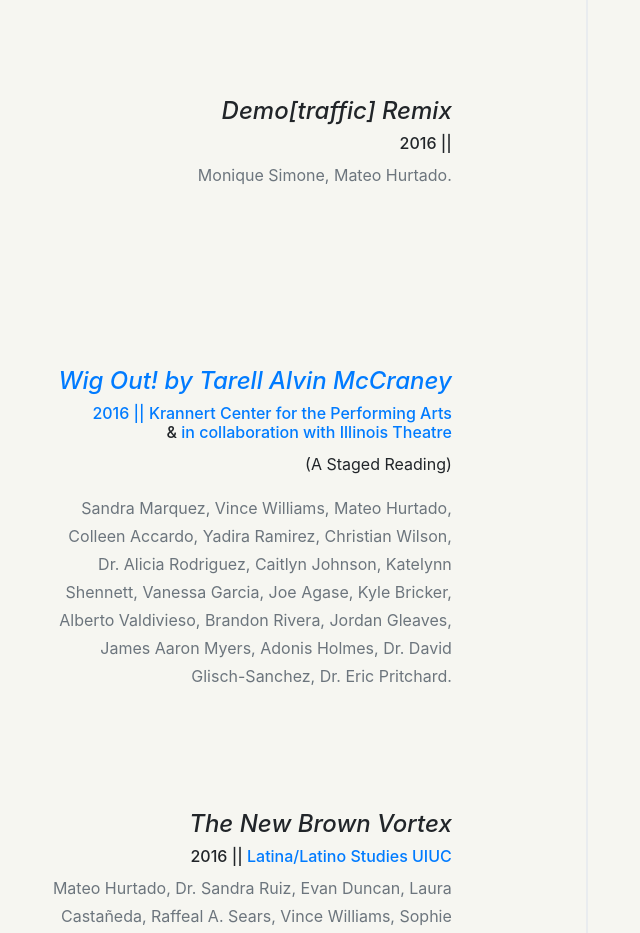
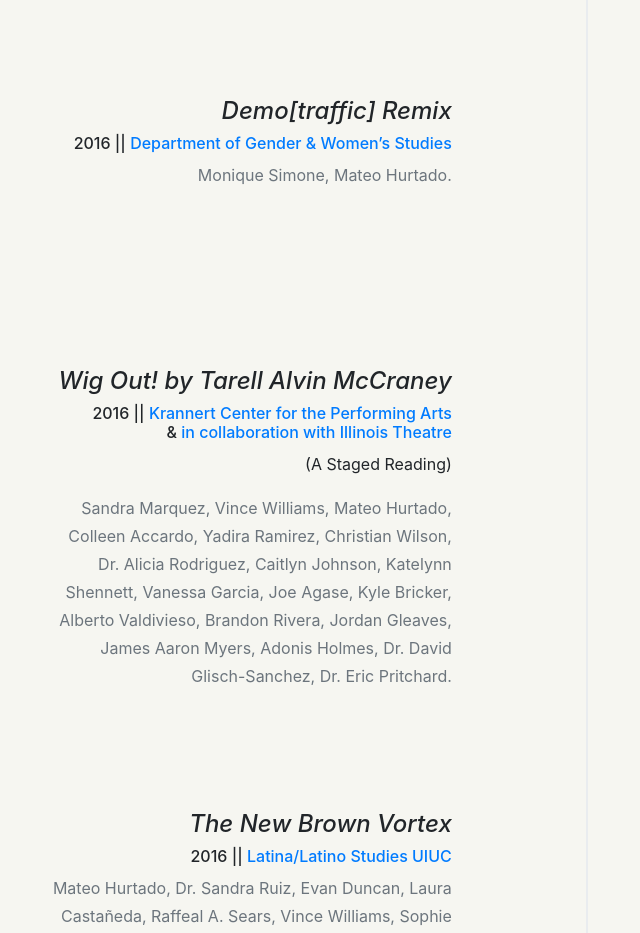
Before and after one commit to thebrowntheatrecollective/thebrowntheatrecollective.github.io, a website with bundled scripts: page index.html in a window 1280 px wide. Shown: the part 5306-6239 px from the top of the page, without its empty margins (53-693 px from the left). Built offline with nearby package versions, Linux system fonts and the light colour scheme; a web font is replaced by a local one.

Commit message:
forgot a >

```diff
--- a/index.html
+++ b/index.html
@@ -246,7 +246,7 @@
                   <h4 class="subheading">
                     <i>Demo[traffic] Remix</i>
                     </br>
-                    <h6>2016 || <a href="http://www.gws.illinois.edu/" target="_blank"Department of Gender & Women’s Studies</a></h6>
+                    <h6>2016 || <a href="http://www.gws.illinois.edu/" target="_blank">Department of Gender & Women’s Studies</a></h6>
                   </h4>
                 </div>
                 <div class="timeline-body">
```
